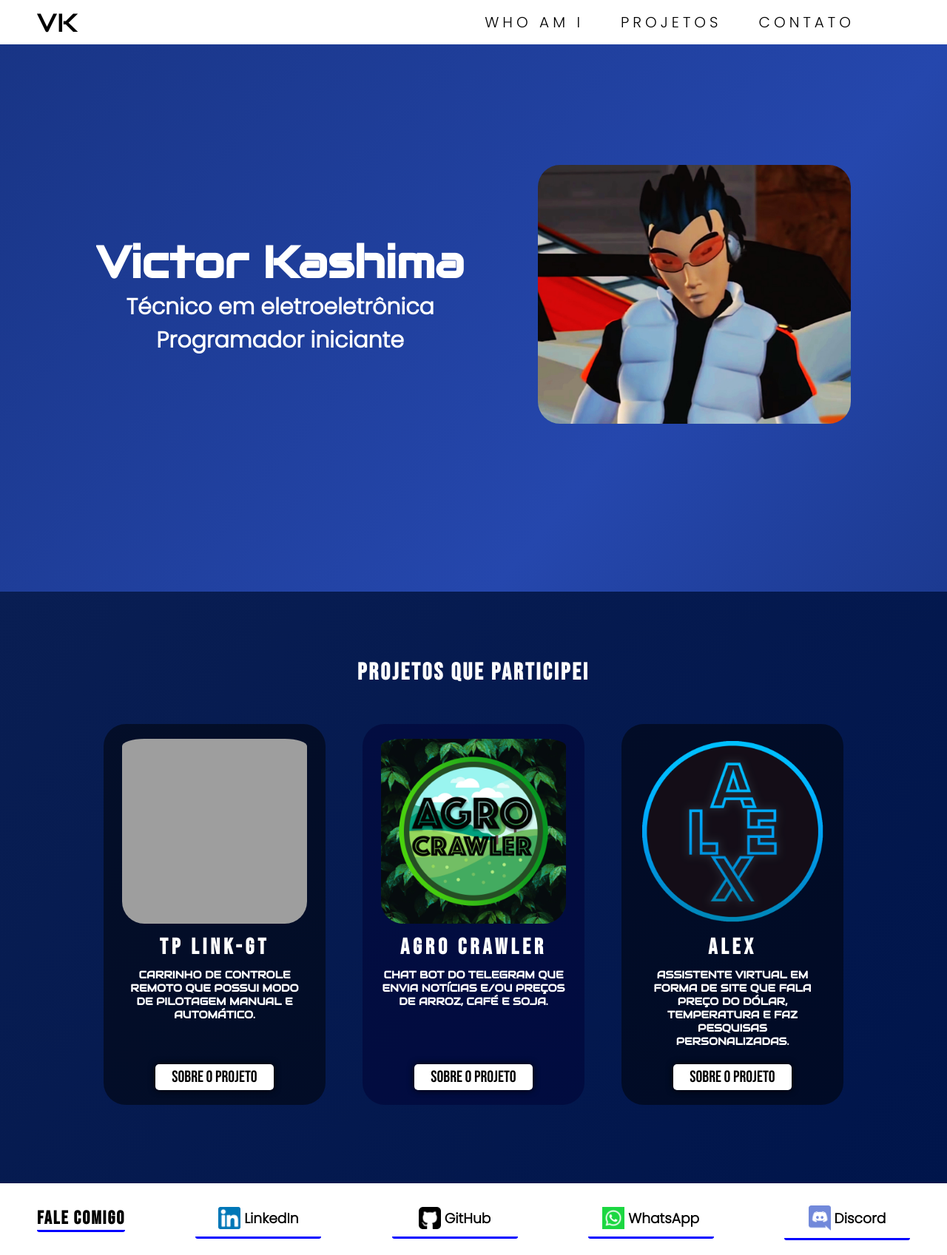
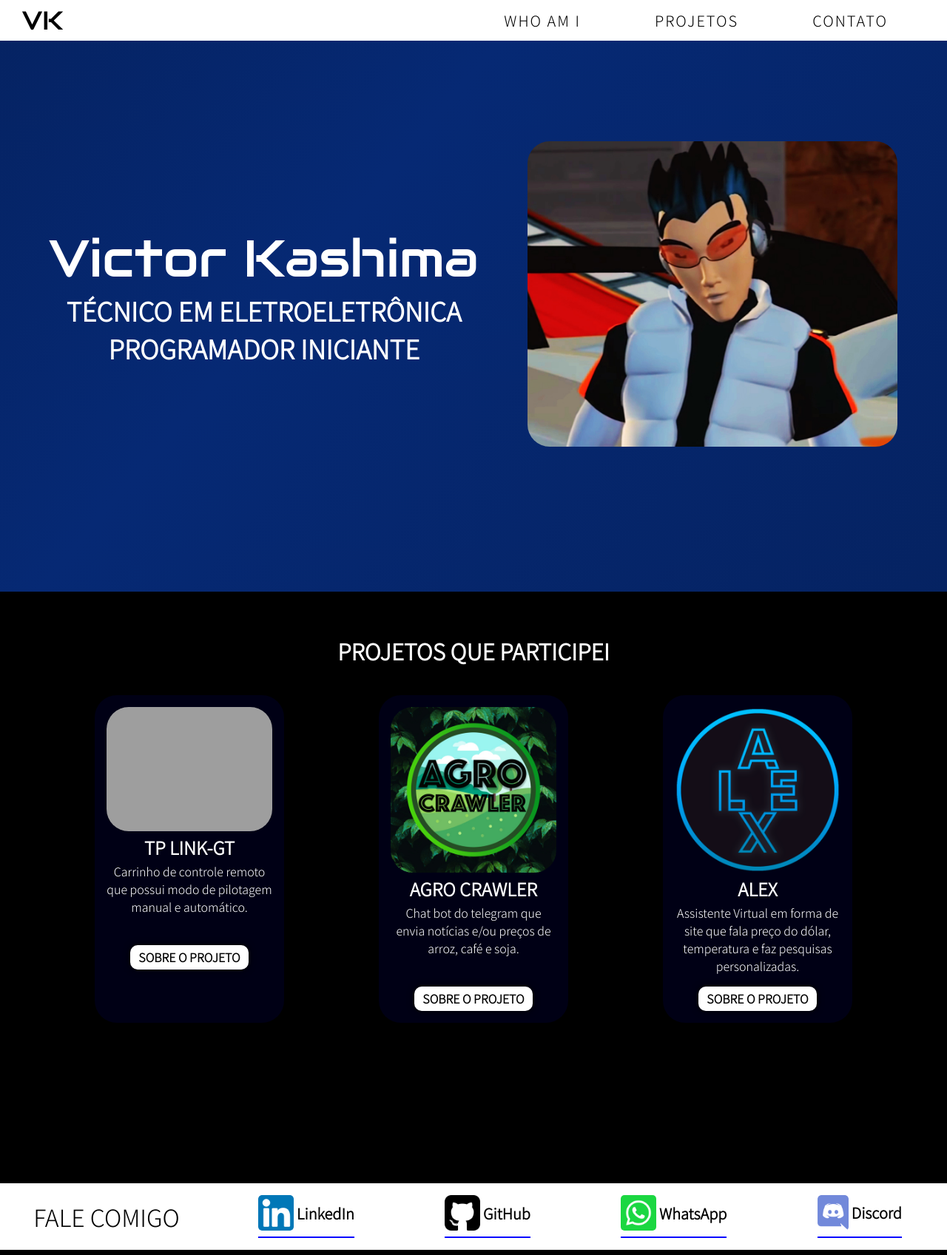
Before and after one commit to VictorKashima/portfolio, a PHP site: page / in a window 1280 px wide. Shown: the whole page at 74% size. Run offline with PHP 8.4, Linux system fonts and the light colour scheme; grey boxes are pictures that could not be loaded.

Commit message:
Remaster 0.1

```diff
--- a/css/home.css
+++ b/css/home.css
@@ -1,82 +1,75 @@
-@import url('https://fonts.googleapis.com/css2?family=Bebas+Neue&display=swap');
-@import url('https://fonts.googleapis.com/css2?family=Montserrat&display=swap');
-@import url('https://fonts.googleapis.com/css2?family=Lato:wght@100&family=Montserrat&display=swap');
-@import url('https://fonts.googleapis.com/css2?family=Lato:wght@100&family=Montserrat&family=Poppins:wght@300&display=swap');
+@import url('https://fonts.googleapis.com/css2?family=Noto+Sans+JP:wght@300&display=swap');
 @import url('https://fonts.googleapis.com/css2?family=Audiowide&family=Lato:wght@100&family=Montserrat&family=Poppins:wght@300&display=swap');
 
 * {
     transition: .5s;
-    scroll-behavior: smooth;
     margin: 0;
     padding: 0;
+    box-sizing: border-box;
+    font-family: 'Noto Sans JP', sans-serif;
+    font-weight: 200;
+    scroll-behavior: smooth;
 }
 
 body {
-    background-color: black;
+    background: #000000;
 }
 
+body a {
+    text-decoration: none;
+}
+
+/* Nav Bar */
 header {
+    display: flex;
+    justify-content: flex-end;
     position: fixed;
-    display: flex;
-    flex-wrap: wrap;
-    justify-content: space-between;
-    height: 60px;
-    align-items: center;
-    background: white;
+    background: #FFFFFF;
     width: 100%;
+    max-height: auto;
+    padding: 5px 30px;
+    z-index: 5;
 }
 
 .logo {
+    margin-right: auto;
+}
+
+.logo > a {
     font-family: 'Audiowide', cursive;
     font-weight: 400;
-    font-size: 40px;
-    align-items: center;
-    text-decoration: none;
+    font-size: 35px;
     color: black;
-    margin-left: 100px;
 }
 
-.logo:hover {
-    scale: 90%;
+nav {
+    display: flex;
+    align-items: center;
 }
 
-.list {
+nav ul {
     list-style: none;
-    margin: 0;
     display: flex;
-    align-items: center;
-    padding-right: 100px;
-}
-
-nav ul li {
-    margin: 0 120px;
 }
 
 nav ul li a {
-    padding: 0px 5px;
-    font-family: 'Poppins', sans-serif;
-    font-size: 18px;
+    color: black;
+    font-size: 20px;
+    letter-spacing: 2px;
     text-transform: uppercase;
-    letter-spacing: 5px;
-    color: black;
-    text-decoration: none;
+    margin: 0 50px;
 }
 
-nav ul li a:hover {
-    color:rgb(50, 50, 50);
-}
-
+/* About me section */
 .aboutme {
-    display: grid;
-    grid-template-columns: auto auto;
-    grid-column-gap: 100px;
+    height: 100vh;
+    background: blue;
+    display: flex;
+    justify-content:space-evenly;
     align-items: center;
-    justify-content: center;
-    width: 100%;
-    height: 100vh;
     background-size: 300% 300%;
-    background-image: linear-gradient(-50deg, #091E53, #2547AD, #122B71, #1C388D);
-    animation: colors 15s ease-in-out infinite;
+    background-image: linear-gradient(-50deg, #041A49, #062974, #020f2b);
+    animation: colors 10s ease-in-out infinite;
 }
 
 @keyframes colors {
@@ -92,340 +85,140 @@ nav ul li a:hover {
 }
 
 .slogan {
-    padding: 0;
+    text-align: center;
+    color: #FFFFFF;
 }
 
 .slogan h2 {
-    display: flex;
-    align-items: center;
     font-family: 'Audiowide', cursive;
-    color: white;
-    font-size: 80px;
-    margin: 0;
+    font-size: 70px;
 }
 
 .slogan h4 {
-    font-family: 'Poppins', sans-serif;
-    display: flex;
-    justify-content: center;
-    align-items: center;
-    color: white;
-    margin: 0;
-    font-size: 40px;
+    text-transform: uppercase;
+    font-size: 35px;
+    font-weight: 900;
 }
 
 .myimage img {
     border-radius: 30px;
+    max-width: 500px;
+}
+
+/* Projects */
+.myprojects {
+    height: 100vh;
+    position: relative;
+}
+
+.myprojects::after {
+    content: "";
+    position: absolute;
+    top: 0px;
+    right: 0px;
+    bottom: 0px;
+    left: 0px;
+    opacity: 0.1;
+    z-index: -1;
+    background-image: url(/images/VictorKashima-Background2.jpg);
+    background-attachment: fixed;
+    background-size: cover;
+    background-position: center;
 }
 
 .section-title {
-    padding: 150px 0px 80px 0px;
-    margin: 0;
+    color: #FFFFFF;
     text-align: center;
     text-transform: uppercase;
-    color: white;
-    font-family: 'Bebas Neue', cursive;
-    letter-spacing: 5px;
-    font-size: 40px;
-}
-
-.myprojects {
-    margin: 0 auto;
-    height: 100vh;
-    width: 100%;
-    background-image:linear-gradient(-50deg, #00154b, #091E53);
-    font-family: 'Bebas Neue', cursive;
-    letter-spacing: 5px;
+    font-size: 30px;
+    font-weight: 900;
+    padding-top: 4.5%;
 }
 
 .projectlist {
-    display: grid;
-    grid-template-columns: repeat(3,  340px);
-    grid-column-gap: 100px;
-    justify-content: center;
-    letter-spacing: 0px;
-    font-size: 16px;
+    display: flex;
+    justify-content: space-evenly;
+    padding-top: 3%;
 }
 
-.project-conteiner {
-    display: grid;
-    grid-template-rows: auto auto auto auto;
-    justify-items: center;
+.project-container {
+    max-width: 20%;
+    background: rgba(0, 0, 30, 0.7);
+    color:white;
+    display: flex;
+    flex-direction: column;
+    align-items: center;
+    padding: 1em;
+    border-radius: 30px;
+    text-align: center;
 }
 
-.projectlist div {
+.project-container img {
+    max-width: 100%;
     border-radius: 30px;
-    padding: 20px 0px;
-    text-align: center;
-    background: rgba(0, 0, 50, 50%);
-    max-width: 340px;
 }
 
-.projectlist > div:nth-child(odd){
-    background: rgba(0, 0, 0, 50%);
+.project-container h2 {
+    text-transform: uppercase;
+    font-weight: 900;
+    padding: 2% 0 1%;
+}
+
+.project-container p {
+    font-weight: 500;
+    font-size: 16px;
+    padding-bottom: 5%;
+    height: 7em;
 }
 
 .button {
-    text-decoration: none;
+    background: #FFFFFF;
+    padding: 2% 5%;
+    border-radius: 10px;
+    font-weight: 900;
     color: black;
-    background: white;
-    font-size: 22px;
-    border-radius: 5px;
+    text-transform: uppercase;
     box-shadow: 0px 0px 10px black;
-    width: 160px;
-    height: 35px;
-    display: flex;
-    align-items: center;
-    justify-content: center;
 }
 
 .button:hover {
-    color: rgb(30, 30, 30);
-    font-size: 24px;
-}
-
-#projects img {
-    border-radius: 30px;
-    margin: 0 auto;
-    width: 300px;
-    height: 300px;
-    background-size: cover;
-}
-
-#projects h2 {
-    font-family: 'Bebas Neue', cursive;
-    letter-spacing: 5px;
-    padding: 10px 0;
-    color: white;
-    font-size: 30px;
-}
-
-#projects p {
-    color: white;
-    margin: 0 auto;
-    font-family: 'Audiowide', cursive;
-    font-weight: 900;
-    text-transform: uppercase;
-    padding-bottom: 10px;
-    max-width: 290px;
-    height: 120px;
-}
-
-footer {
-    background: white;
-    display: flex;
-    align-items: center;
-    justify-content: space-between;
-    padding: 0 100px;
-}
-
-footer img {
-    max-width: 40px;
-    padding-right: 5px;
-}
-
-footer h1 {
-    font-family: 'Bebas Neue', cursive;
-    border-bottom: 3px solid blue;
-    border-radius: 3px;
-    letter-spacing: 2px;
-}
-
-footer h3 {
-    color: rgb(5,5,5);
-}
-
-.contact-card {
-    min-width: 150px;
-    padding: 10px;
-    margin: 20px 0;
-    border-bottom: 3px solid blue;
-    border-radius: 3px;
-}
-
-.contact-card a {
-    font-family: 'Poppins', sans-serif;
-    display: flex;
-    align-items: center;
-    text-decoration: none;
-    justify-content: center;
-}
-
-.contact-card a:hover {
     scale: 105%;
 }
 
-
-
-@media screen and (min-width: 600px) and (max-width: 1280px) {
-
-    * {
-        overflow-x: hidden;
-        margin: 0;
-        padding: 0;
-    }
-    header {
-        max-width: 1280px;
-        z-index: 1;
-        justify-content: space-between;
-    }
-    .logo {
-        font-size: 35px;
-        margin: 0;
-        padding-left: 50px;
-    }
-    .list {
-        padding-right: 100px;
-    }
-    nav ul li {
-        margin: 0 20px;
-    }
-    nav ul li a {
-        letter-spacing: 5px;
-        font-size: 20px;
-    }
-    .aboutme {
-        grid-column-gap: 100px;
-    }
-    .slogan h2 {
-        font-size: 60px;
-        justify-content: center;
-    }
-    .slogan h4 {
-        font-size: 30px;
-    }
-    .myimage img {
-        border-radius: 30px;
-        max-height: 350px;
-    }
-
-    .section-title {
-        padding: 90px 0px 50px 0px;
-        letter-spacing: 3px;
-        font-size: 32px;
-    }
-    .projectlist {
-        grid-template-columns: repeat(3,  300px);
-        grid-column-gap: 50px;
-        font-size: 14px;
-    }
-    .projectlist div {
-        border-radius: 30px;
-        padding: 0px;
-    }
-    .button {
-        margin-bottom: 20px;
-    }
-    #projects img {
-        padding-top: 20px;
-        width: 250px;
-        height: 250px;
-    }
-    #projects h2 {
-        font-family: 'Bebas Neue', cursive;
-        letter-spacing: 5px;
-        padding: 10px 0;
-        color: white;
-        font-size: 30px;
-    }
-    #projects p {
-        max-width: 250px;
-        height: 120px;
-    }
-
-    footer {
-        padding: 0 50px;
-    }
-
-    footer img {
-        max-width: 30px;
-    }
-
-    footer h1 {
-        font-size: 25px;
-    }
-
+/* Contact */
+footer {
+    max-width: 100%;
+    display: flex;
+    background: #FFFFFF;
+    justify-content: space-around;
+    align-items: center;
 }
 
-
-@media screen and (max-width: 600px) {
-
-    * {
-        overflow-x: hidden;
-        margin: 0;
-        padding: 0;
-    }
-    header {
-        max-width: 600px;
-        z-index: 1;
-        flex-wrap: nowrap;
-        justify-content: space-around;
-    }
-    .logo {
-        font-size: 30px;
-        margin: 0;
-    }
-    .list {
-        padding: 0;
-    }
-    nav ul li {
-        margin: 0 5px;
-    }
-    nav ul li a {
-        padding: 0px 5px;
-        letter-spacing: 0px;
-        font-size: 15px;
-    }
-
-    .aboutme {
-        display: flex;
-        flex-direction: column;
-    }
-    .slogan h2 {
-        font-size: 40px;
-        justify-content: center;
-    }
-    .slogan h4 {
-        font-size: 25px;
-    }
-    .myimage {
-        scale: 60%;
-    }
-
-    .myprojects {
-        height: 100%;
-    }
-    .section-title {
-        padding: 130px 0px 60px 0px;
-        letter-spacing: 3px;
-        font-size: 35px;
-    }
-    .projectlist {
-        display: flex;
-        flex-direction: column;
-        align-items: center;
-        letter-spacing: 0px;
-        font-size: 15px;
-        margin-bottom: 50px;
-    }
-    .project-conteiner {
-        display: grid;
-        grid-template-rows: auto auto auto auto;
-        justify-items: center;
-    }
-    .projectlist div {
-        padding: 20px 20px;
-        margin-bottom: 20px;
-    }
-
-    footer {
-        flex-direction: column;
-        padding: 30px 0px;
-    }
-    footer img {
-        max-width: 40px;
-        padding-right: 5px;
-    }
+.contact-card a{
+    max-width: auto;
+    display: flex;
+    align-items: center;
+    padding-bottom: .5em;
+    border-bottom: 2px solid blue;
+    margin: 1rem;
 }
 
-/*<?php include("index.html"); ?>*/
+.contact-card img{
+    max-height: 3em;
+    border-radius: 5px;
+}
+
+.contact-card h1 {
+    font-weight: 500;
+}
+
+.contact-card h3 {
+    color:black;
+    padding-left: .2em;
+    font-weight: 900;
+    font-size: 20px;
+}
+
+.contact-card:hover {
+    scale: 105%;
+}
--- a/index.html
+++ b/index.html
@@ -18,8 +18,8 @@
 </head>
 
 <body>
-<header>
-    <a href="#" class="logo">VK</a>
+    <header>
+    <div class="logo"><a href="#">VK</a></div>
     <nav>
         <ul class="list">
             <li><a href="#">Who am I</a></li>
@@ -39,28 +39,27 @@
     <div class="myimage">
         <img src="images/VictorKashima-me.jpg">
     </div>
-
 </section>
 
 <section id="projects" class="myprojects">
     <h1 class="section-title">Projetos que participei</h1>
     <div class="projectlist">
-        <div class="project-conteiner">
-            <a href="agrocrawler.html"><img src="images/VictorKashima-TPLinkGT.gif"></a>
+        <div class="project-container">
+            <img src="images/VictorKashima-TPLinkGT.gif">
             <h2>TP Link-GT</h2>
             <p>Carrinho de controle remoto que possui modo de pilotagem manual e automático.</p>
             <a href="agrocrawler.html" class="button">Sobre o projeto</a>
         </div>
 
-        <div class="project-conteiner">
-            <a href="agrocrawler.html"><img src="images/VictorKashima-AgroCrawler.jpg"></a>
+        <div class="project-container">
+            <img src="images/VictorKashima-AgroCrawler.jpg">
             <h2>Agro Crawler</h2>
             <p>Chat bot do telegram que envia notícias e/ou preços de arroz, café e soja.</p>
             <a href="agrocrawler.html" class="button">Sobre o projeto</a>
         </div>
 
-        <div class="project-conteiner">
-            <a href="agrocrawler.html"><img src="images/VictorKashima-Alex.png"></a>
+        <div class="project-container">
+            <img src="images/VictorKashima-Alex.png">
             <h2>Alex</h2>
             <p>Assistente Virtual em forma de site que fala preço do dólar, temperatura e faz pesquisas personalizadas.</p>
             <a href="agrocrawler.html" class="button">Sobre o projeto</a>
@@ -99,5 +98,5 @@
 <script src="js/index.js"></script>
 </body>
 
-<!--Testando -->
+<!-- Version: 0.1-->
 </html>
```
Also changed, not shown: images/VictorKashima-AgroCrawler.jpg, images/VictorKashima-Alex.png, images/VictorKashima-Background.jpg (added), images/VictorKashima-Background2.jpg (added), 1 other file.
